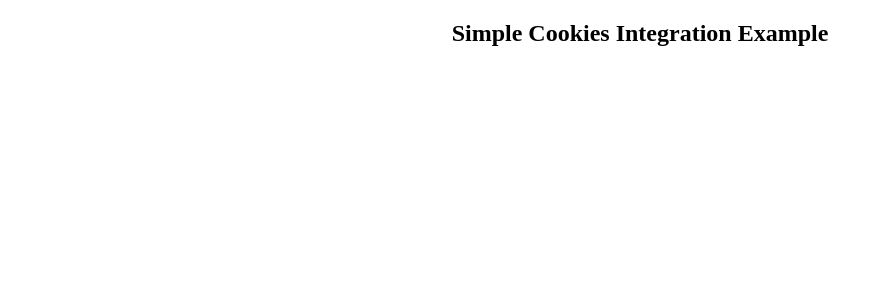
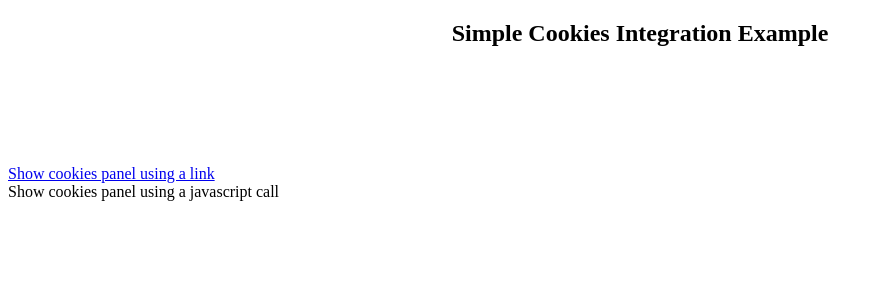
Before and after one commit to fairandsmart/simple-cookies-integration-example, a PHP site: page / in a window 1280 px wide. Shown: the top 300 px of the page, without its empty margins (0-883 px from the left). Run offline with PHP 8.4, Linux system fonts and the light colour scheme.

Commit message:
show panel using anchor or js

```diff
--- a/index.php
+++ b/index.php
@@ -39,6 +39,11 @@ function get_static_cookie_script()
     <body>
 
     <h2>Simple Cookies Integration Example</h2>
+    <br>
+    <a href="#cookies-preferences" style="">Show cookies panel using a link</a>
+    <br>
+    <span onclick="document.location.hash = '#cookies-preferences';">Show cookies panel using a javascript call</span>
+    <br>
     <!-- Balises spécifiques des services -->
         <div class="content">
             <div class="left">
```
